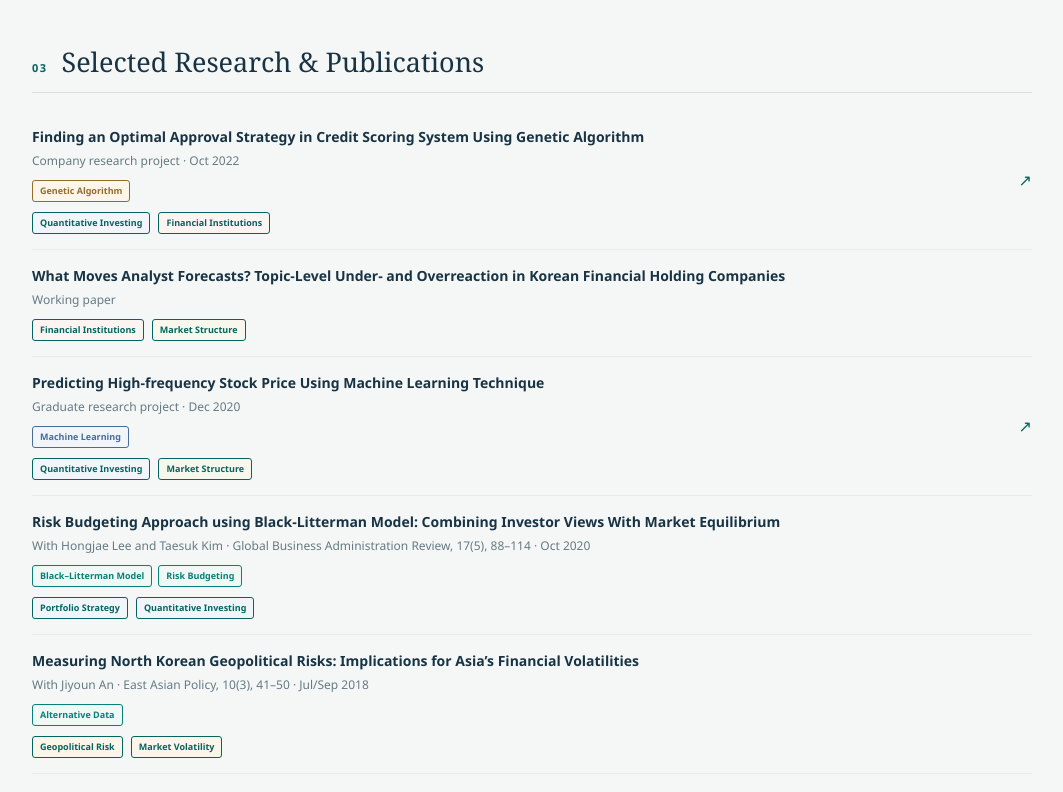
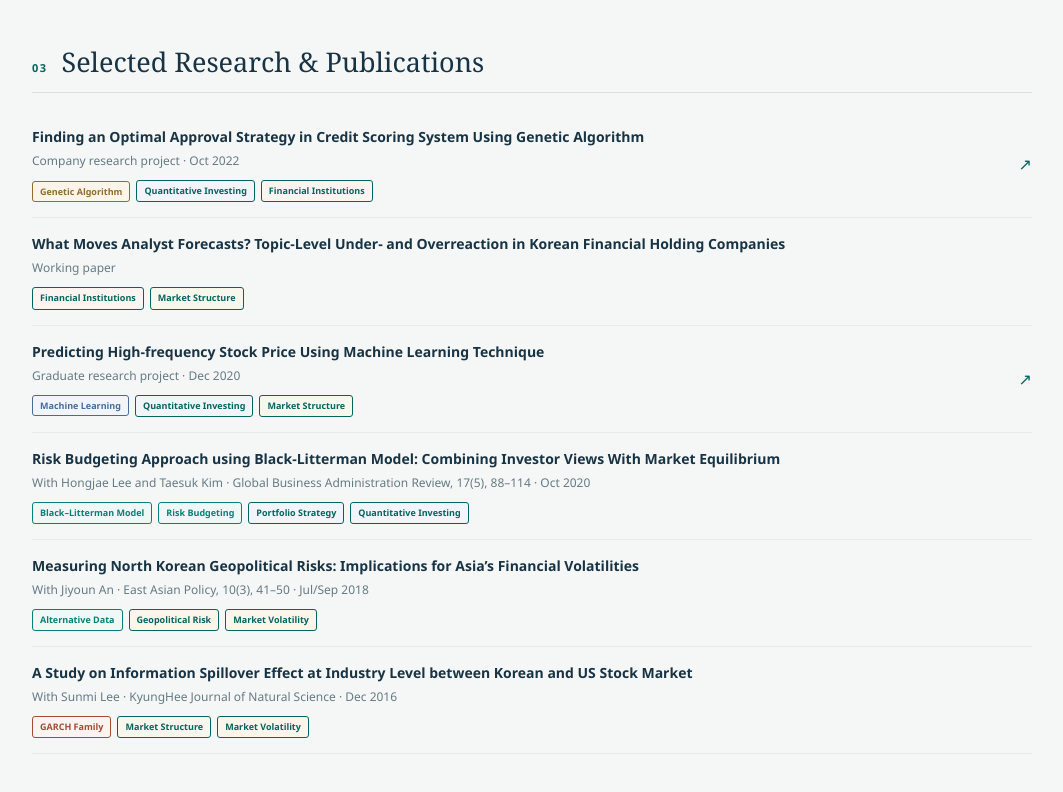
Before and after one commit to data-roh/asia-stock-market-research, a SvelteKit app: page /about in a window 1280 px wide. Shown: the part 2140-2932 px from the top of the page, without its empty margins (108-1171 px from the left). Built offline with nearby package versions, Linux system fonts and the light colour scheme.

Commit message:
Add quant research feeds and align publication tags

```diff
--- a/src/routes/about/+page.svelte
+++ b/src/routes/about/+page.svelte
@@ -109,17 +109,15 @@
 						<div>
 							<h3>{publication.title}</h3>
 							<p>{publication.venue}</p>
-							{#if 'methodIds' in publication && publication.methodIds.length > 0}
-								<div class="publication-methods">
-									{#each publication.methodIds ?? [] as methodId (methodId)}
-										{@const method = researchMethods[methodId as keyof typeof researchMethods]}
-										<span class={`method-tag method-${method.family}`}>{method[$locale]}</span>
-									{/each}
-								</div>
-							{/if}
-							{#if publication.interestIds?.length}
-								<div class="interest-tags publication-tags" aria-label={profile.sections.interests}>
-									{#each publication.interestIds as interestId (interestId)}
+							{#if ('methodIds' in publication && publication.methodIds.length > 0) || publication.interestIds?.length}
+								<div class="publication-tags" aria-label={`${profile.sections.research}: ${publication.title}`}>
+									{#if 'methodIds' in publication}
+										{#each publication.methodIds ?? [] as methodId (methodId)}
+											{@const method = researchMethods[methodId as keyof typeof researchMethods]}
+											<span class={`method-tag method-${method.family}`}>{method[$locale]}</span>
+										{/each}
+									{/if}
+									{#each publication.interestIds ?? [] as interestId (interestId)}
 										{@const interest = interestById.get(interestId)}
 										{#if interest}
 											<a class={`interest-tag interest-${interest.color}`} href={resolve(interest.href)} onclick={(event) => navigateToInterest(event, 'anchor' in interest ? interest.anchor : undefined)}>{interest.label}</a>
--- a/src/routes/app.css
+++ b/src/routes/app.css
@@ -217,7 +217,7 @@ h1, h2, h3 { color: var(--ink); font-family: Georgia, 'Times New Roman', serif;
 .interest-quant:hover { background: #476b9b; }
 .interest-markets:hover { background: #73772d; }
 .interest-risk:hover { background: #936b2d; }
-.publication-tags { flex-wrap: nowrap; max-width: 100%; margin-top: 10px; overflow-x: auto; }
+.publication-tags { display: flex; flex-wrap: nowrap; align-items: center; gap: 6px; max-width: 100%; margin-top: 10px; overflow-x: auto; }
 .publication-tags .interest-tag { flex: 0 0 auto; padding: 4px 7px; font-size: 9px; white-space: nowrap; }
 .about-section + .about-section { margin-top: 52px; }
 .about-section-heading { display: flex; align-items: baseline; gap: 14px; margin-bottom: 18px; padding-bottom: 12px; border-bottom: 1px solid var(--line); }
@@ -236,8 +236,8 @@ h1, h2, h3 { color: var(--ink); font-family: Georgia, 'Times New Roman', serif;
 .publication-list h3 { margin-bottom: 5px; font-family: inherit; font-size: 14px; font-weight: 700; line-height: 1.5; }
 .publication-list p { margin: 0; color: var(--muted); font-size: 12px; line-height: 1.5; }
 .publication-list a { flex: 0 0 auto; align-self: center; color: var(--teal-dark); font-weight: 700; text-decoration: none; }
-.publication-methods { display: flex; flex-wrap: wrap; align-items: center; gap: 6px; margin-top: 10px; }
 .method-tag { display: inline-flex; padding: 4px 7px; border: 1px solid currentColor; border-radius: 3px; font-size: 9px; font-weight: 700; line-height: 1.3; }
+.publication-tags .method-tag { flex: 0 0 auto; white-space: nowrap; }
 .method-optimization { color: #936b2d; background: #fbf6e9; }
 .method-ml { color: #476b9b; background: #f1f5fa; }
 .method-data { color: #087f78; background: #f0f8f6; }
```
Also changed, not shown: src/lib/content/research-feeds.json (+11 -1 lines).
